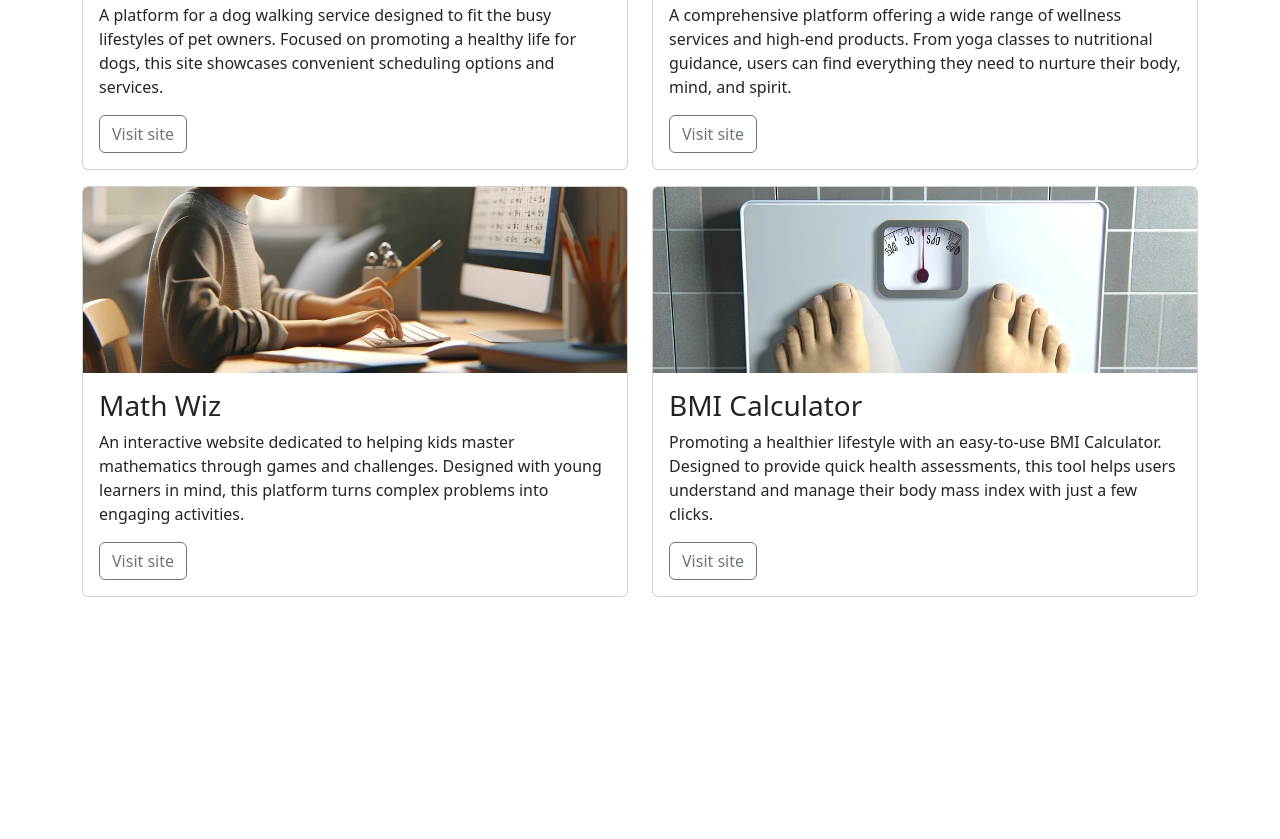
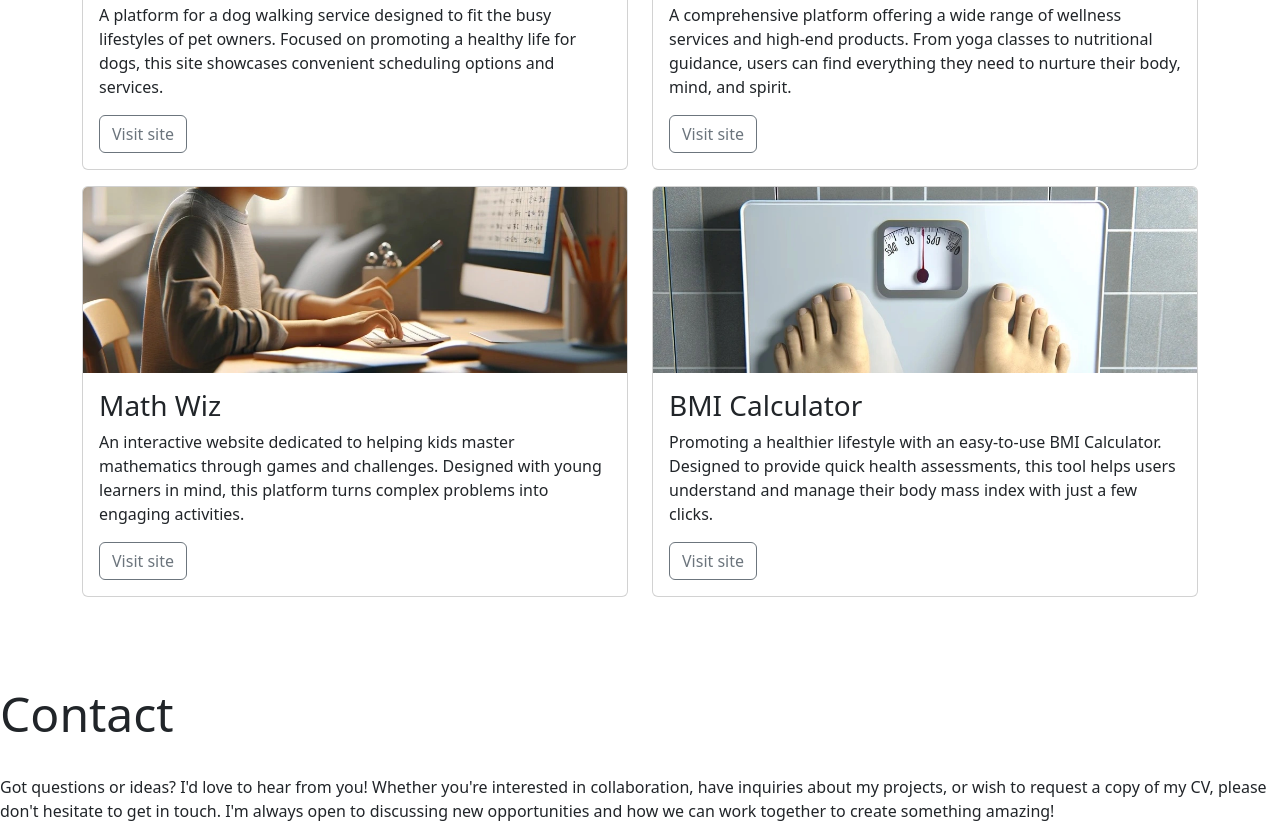
Before and after one commit to cynthiapinedoh79/Dev-portfolio, a plain HTML site: page index.html in a window 1280 px wide. Shown: the part 1238-2077 px from the top of the page. Before the commit the page ends 1875 px from the top, so only its background shows below. Drawn offline with nearby package versions, Linux system fonts and the light colour scheme.

Commit message:
Add contact section

```diff
--- a/index.html
+++ b/index.html
@@ -99,7 +99,7 @@
                 </div>
             </div>
         </section>
-        <!-- portfolio section starts here -->
+        <!-- Portfolio section starts here -->
         <section id="portfolio" class="container pb-4">
             <div class="row">
                 <!-- my-4 used to add top and bottom margin to heading -->
@@ -166,6 +166,20 @@
 
             </div>
         </section>
+        <!--Contact section-->
+        <footer id="contact" class="cointainer">
+            <div class="row justify-content-center">
+                <div class="col-12 text-center my-4"></div>
+                <h2 class="display-5">Contact</h2>
+                <p class="mt-4">Got questions or ideas? I'd love to hear from you! Whether you're interested in
+                    collaboration, have inquiries about my projects, or wish to request a copy of my CV, please don't
+                    hesitate to get in touch. I'm always open to discussing new opportunities and how we can work
+                    together to create something amazing!</p>
+                <div class="col-12 col-md-10 col-lg-8">
+                    <!--Add your form here-->
+                </div>
+            </div>
+        </footer>
     </main>
 
     <!-- Bootstrap JS Script-->
```
